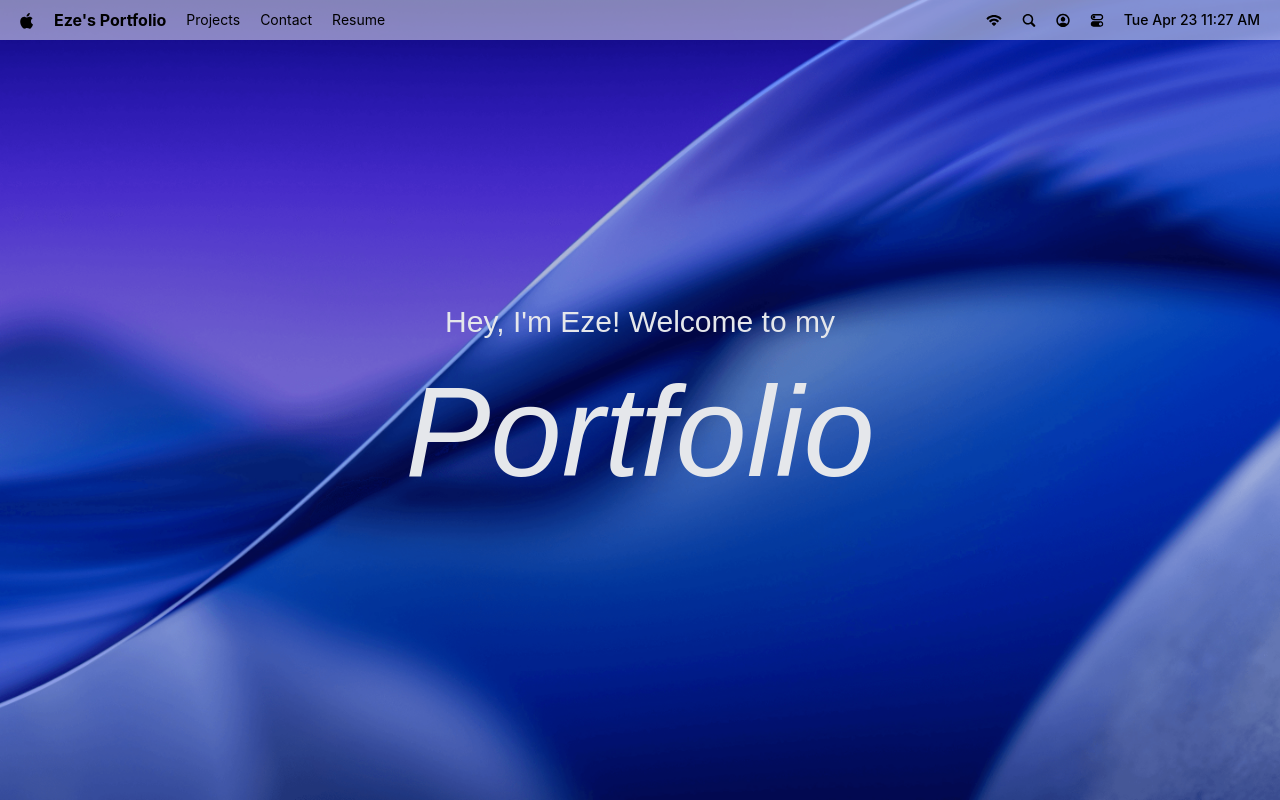
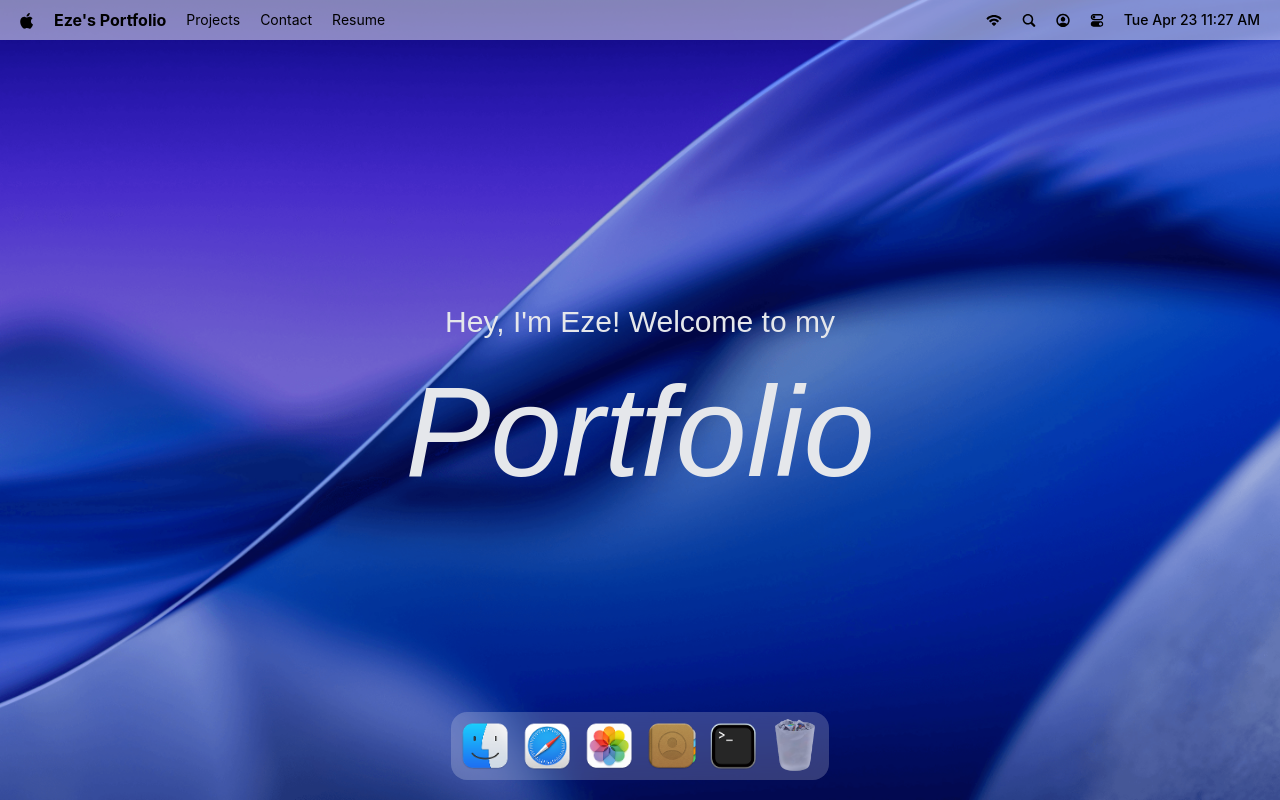
Before and after one commit to junihoj/junihoj.github.io, a React (Vite) app: page / in a window 1280 px wide. Built offline with nearby package versions, Linux system fonts and the light colour scheme; a web font is replaced by a local one.

Commit message:
created window-wrapper hoc, dock and terminal window

```diff
--- a/package.json
+++ b/package.json
@@ -14,9 +14,13 @@
     "@tailwindcss/vite": "^4.2.1",
     "dayjs": "^1.11.19",
     "gsap": "^3.14.2",
+    "immer": "^11.1.4",
+    "lucide-react": "^0.562.0",
     "react": "^19.2.0",
     "react-dom": "^19.2.0",
-    "tailwindcss": "^4.2.1"
+    "react-tooltip": "^5.30.0",
+    "tailwindcss": "^4.2.1",
+    "zustand": "^5.0.11"
   },
   "devDependencies": {
     "@eslint/js": "^9.39.1",
--- a/src/App.tsx
+++ b/src/App.tsx
@@ -1,10 +1,18 @@
 import { NavBar } from "#components";
+import Dock from "#components/dock";
 import Welcome from "#components/welcome";
+import { Terminal } from "#windows";
+import { Draggable, gsap } from "gsap/all";
+
+gsap.registerPlugin(Draggable);
 const App = () => {
   return (
     <main className="">
       <NavBar />
       <Welcome />
+      <Dock />
+
+      <Terminal />
     </main>
   );
 };
--- /dev/null
+++ b/src/components/dock.tsx
@@ -0,0 +1,104 @@
+import { dockApps, WINDOW_CONFIG } from "#constants";
+import { useGSAP } from "@gsap/react";
+import { useRef } from "react";
+import { Tooltip } from "react-tooltip";
+import gsap from "gsap";
+import useWindowStore from "#store/window";
+const Dock = () => {
+  const { openWindow, closeWindow, windows } = useWindowStore();
+  const dockRef = useRef<HTMLDivElement>(null);
+
+  useGSAP(() => {
+    const dock = dockRef.current;
+    if (!dock) return;
+    const icons = dock.querySelectorAll(".dock-icon");
+
+    const animationIcons = (mouseX: number) => {
+      const { left } = dock.getBoundingClientRect();
+      icons.forEach((icon) => {
+        const { left: iconLeft, width } = icon.getBoundingClientRect();
+        const center = iconLeft - left + width / 2;
+        const distance = Math.abs(mouseX - center);
+        const intensity = Math.exp(-(distance ** 2.5) / 20000);
+
+        gsap.to(icon, {
+          scale: 1 + 0.25 * intensity,
+          y: -15 * intensity,
+          duration: 0.2,
+          ease: "power1.out",
+        });
+      });
+    };
+
+    const handleMouseMove = (e: MouseEvent) => {
+      const { left } = dock.getBoundingClientRect();
+      animationIcons(e.clientX - left);
+    };
+
+    const resetIcons = () =>
+      icons.forEach((icon) => {
+        gsap.to(icon, {
+          scale: 1,
+          y: 0,
+          duration: 0.3,
+          ease: "power1.out",
+        });
+      });
+
+    dock.addEventListener("mousemove", handleMouseMove);
+    dock.addEventListener("mouseleave", resetIcons);
+
+    return () => {
+      dock.removeEventListener("mousemove", handleMouseMove);
+      dock.removeEventListener("mouseleave", resetIcons);
+    };
+  }, []);
+
+  const toggleApp = (app: {
+    canOpen: boolean;
+    id: keyof typeof WINDOW_CONFIG;
+  }) => {
+    if (!app.canOpen) return;
+
+    const window = windows[app.id];
+    if (!window) return;
+    if (window.isOpen) {
+      closeWindow(app.id);
+    } else {
+      openWindow(app.id);
+    }
+    console.log("WINDOWS FILE", windows);
+  };
+  return (
+    <section id="dock">
+      <div ref={dockRef} className="dock-container">
+        {dockApps.map(({ id, name, icon, canOpen }) => (
+          <div key={id ?? name} className="relative flex justify-center">
+            <button
+              type="button"
+              className="dock-icon"
+              aria-label={name}
+              data-tooltip-id="docker-tooltip"
+              data-tooltip-content={name}
+              data-tooltip-delay-show={150}
+              disabled={!canOpen}
+              onClick={() =>
+                toggleApp({ id: id as keyof typeof WINDOW_CONFIG, canOpen })
+              }
+            >
+              <img
+                src={`/images/${icon}`}
+                alt={name}
+                loading="lazy"
+                className={canOpen ? "" : "opacity-60"}
+              />
+            </button>
+          </div>
+        ))}
+      </div>
+      <Tooltip id="dock-tooltip" place="top" className="tooltip" />
+    </section>
+  );
+};
+
+export default Dock;
--- a/src/components/index.ts
+++ b/src/components/index.ts
@@ -1,3 +1,4 @@
 import NavBar from "./layouts/nav-bar";
+import WindowControls from "./window-controls";
 
-export { NavBar };
+export { NavBar, WindowControls };
--- /dev/null
+++ b/src/components/window-controls.tsx
@@ -0,0 +1,18 @@
+import type { WINDOW_CONFIG } from "#constants";
+import useWindowStore from "#store/window";
+
+type Props = {
+  target: keyof typeof WINDOW_CONFIG;
+};
+const WindowControls = ({ target }: Props) => {
+  const { closeWindow } = useWindowStore();
+  return (
+    <div id="window-controls">
+      <div className="close" onClick={() => closeWindow(target)} />
+      <div className="minimize" />
+      <div className="maximize" />
+    </div>
+  );
+};
+
+export default WindowControls;
--- /dev/null
+++ b/src/hoc/window-wrapper.tsx
@@ -0,0 +1,60 @@
+import type { WINDOW_CONFIG } from "#constants";
+import useWindowStore from "#store/window";
+import { useGSAP } from "@gsap/react";
+import gsap from "gsap";
+import { Draggable } from "gsap/all";
+import { useLayoutEffect, useRef, type ComponentType } from "react";
+
+const WindowWrapper = <P extends object>(
+  Component: ComponentType<P>,
+  windowsKey: keyof typeof WINDOW_CONFIG,
+) => {
+  const Wrapped = (props: P) => {
+    const { focusWindow, windows } = useWindowStore();
+    const { isOpen, zIndex } = windows[windowsKey];
+    const ref = useRef<HTMLDivElement>(null);
+
+    useGSAP(() => {
+      const el = ref.current;
+      if (!el || !isOpen) return;
+
+      el.style.display = "block";
+      gsap.fromTo(
+        el,
+        { scale: 0.8, opacity: 0, y: 40 },
+        { scale: 1, y: 0, opacity: 1, duration: 0.4, ease: "power3.out" },
+      );
+    }, [isOpen]);
+
+    useGSAP(() => {
+      const el = ref.current;
+      if (!el) return;
+
+      const [instance] = Draggable.create(el, {
+        onPress: () => focusWindow(windowsKey),
+      });
+      return () => instance.kill();
+    }, []);
+    useLayoutEffect(() => {
+      const el = ref.current;
+
+      if (!el) return;
+      el.style.display = isOpen ? "block" : "none";
+    }, [isOpen]);
+    return (
+      <section
+        id={windowsKey}
+        ref={ref}
+        style={{ zIndex }}
+        className="absolute"
+      >
+        <Component {...props} />
+      </section>
+    );
+  };
+
+  Wrapped.displayName = `WindowWrapper(${Component.displayName || Component.name || "Component"})`;
+  return Wrapped;
+};
+
+export default WindowWrapper;
--- /dev/null
+++ b/src/store/window.ts
@@ -0,0 +1,37 @@
+import { INITIAL_Z_INDEX, WINDOW_CONFIG } from "#constants";
+import {create} from "zustand";
+import { immer } from "zustand/middleware/immer";
+
+type TWindowStore = {
+  windows: typeof WINDOW_CONFIG;
+  nextZindex: number;
+  openWindow: (windowKey: keyof typeof WINDOW_CONFIG, data?: unknown) => void;
+  closeWindow: (windowKey: keyof typeof WINDOW_CONFIG) => void;
+  focusWindow: (windowKey: keyof typeof WINDOW_CONFIG) => void;
+};
+ const useWindowStore = create(immer<TWindowStore>((set)=>({
+    windows:WINDOW_CONFIG,
+    nextZindex:INITIAL_Z_INDEX + 1,
+    openWindow: (windowKey:keyof typeof WINDOW_CONFIG, data:unknown=null)=>set((state)=>{
+        const win= state.windows[windowKey];
+        win.isOpen = true;
+        win.zIndex = state.nextZindex;
+
+        win.data =  data ?? win.data;
+        state.nextZindex += 1;
+    }),
+    closeWindow: (windowKey:keyof typeof WINDOW_CONFIG)=>set((state)=>{
+        const win= state.windows[windowKey];
+        win.isOpen = false;
+        win.zIndex = INITIAL_Z_INDEX;
+        win.data = null;
+    }),
+    focusWindow: (windowKey:keyof typeof WINDOW_CONFIG)=>set((state)=>{
+        const win = state.windows[windowKey];
+        win.zIndex = state.nextZindex++;
+
+    })
+})))
+
+
+export default useWindowStore;
--- /dev/null
+++ b/src/windows/index.ts
@@ -0,0 +1,3 @@
+import Terminal from "./terminal";
+
+export { Terminal };
--- /dev/null
+++ b/src/windows/terminal.tsx
@@ -0,0 +1,57 @@
+import { WindowControls } from "#components";
+import { techStack } from "#constants";
+import WindowWrapper from "#hoc/window-wrapper";
+import { Check, Flag } from "lucide-react";
+
+const Terminal = () => {
+  return (
+    <>
+      <div id="window-header">
+        <WindowControls target="terminal" />
+        <h2>Tech Stack</h2>
+      </div>
+      <div className="techstack">
+        <p>
+          <span className="font-bold">@eze %</span>
+        </p>
+
+        <div className="label">
+          <p className="w-32">Category</p>
+          <p>Technogies</p>
+        </div>
+
+        <ul className="content">
+          {techStack.map(({ category, items }) => (
+            <li className="flex items-center" key={category}>
+              <Check className="check" size={20} />
+              <h3>{category}</h3>
+              <ul>
+                {items.map((item, i) => (
+                  <li key={i}>
+                    {item}
+                    {i < items.length - 1 ? "," : ""}
+                  </li>
+                ))}
+              </ul>
+            </li>
+          ))}
+        </ul>
+
+        <div className="footnote">
+          <p>
+            <Check size={20} />5 of 5 stacks loaded successfully (100%)
+          </p>
+
+          <p className="text-black">
+            <Flag size={15} fill="black" />
+            Render time: 6ms
+          </p>
+        </div>
+      </div>
+    </>
+  );
+};
+
+const TerminalWindow = WindowWrapper(Terminal, "terminal");
+
+export default TerminalWindow;
```
Also changed, not shown: 1 other file (tests, documents, lock files or other folders).
